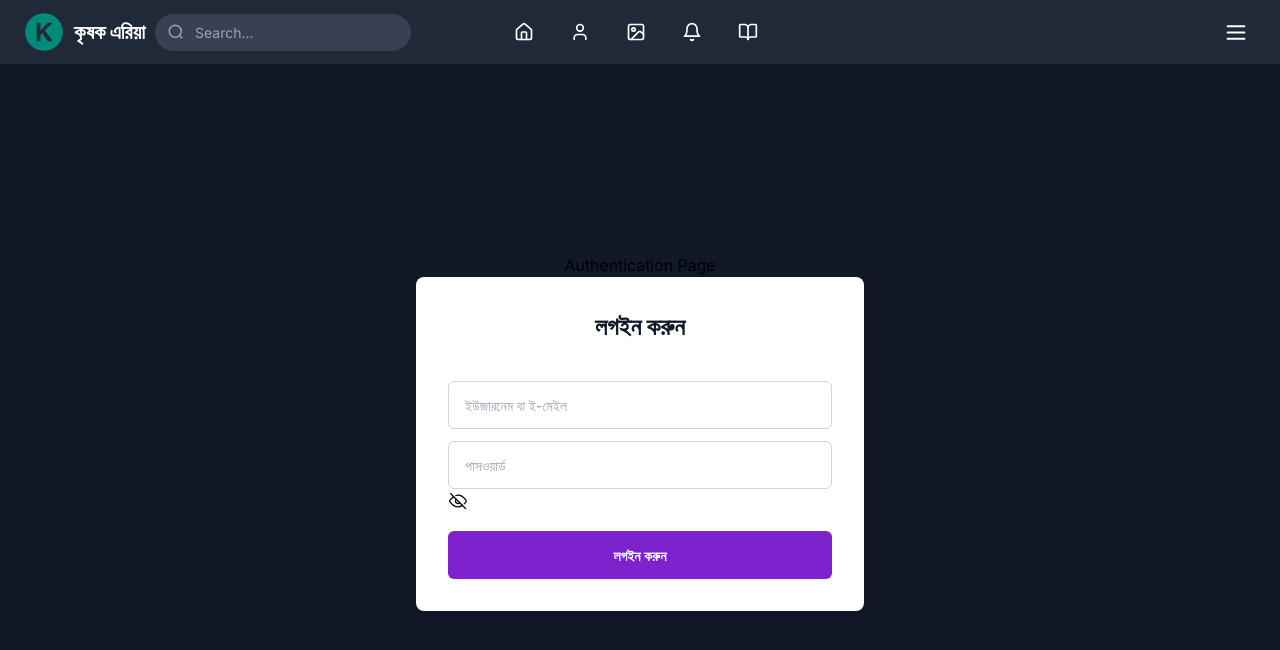
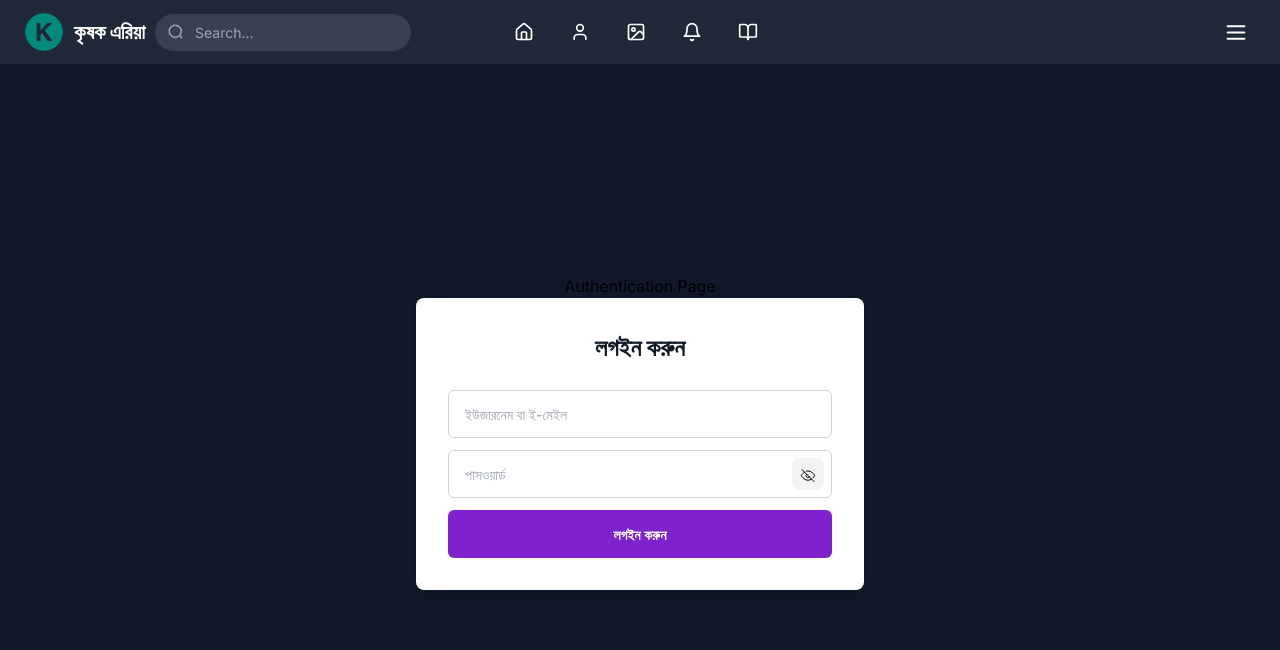
Before and after one commit to asianprogrammer/Farmer-Network, a React (Vite) app: page /auth in a window 1280 px wide. Shown: the top 650 px of the page. Built offline with nearby package versions, Linux system fonts and the light colour scheme.

Commit message:
Login form style done

```diff
--- a/src/assets/styles/Auth.css
+++ b/src/assets/styles/Auth.css
@@ -19,7 +19,6 @@
 .auth-page input {
   width: 100%;
   height: 3rem;
-  margin-top: 0.75rem;
   padding: 0.5rem 1rem;
   font-size: 0.875rem;
   font-weight: 500;
@@ -28,6 +27,39 @@
   border-radius: 0.375rem;
   outline: none;
   color: black;
+}
+
+.auth-page .gap {
+    margin-top: 0.75rem;
+}
+
+.auth-page .wrapper {
+  width: 100%;
+  height: 100%;
+  position: relative;
+}
+
+.auth-page .wrapper input {
+  position: relative;
+}
+
+.auth-page .showHide {
+  right: 0.5rem;
+  width: 2rem;
+  height: 2rem;
+  bottom: 0.5rem;
+  padding: 0.5rem;
+  border-radius: var(--radius);
+  background-color: rgba(0, 0, 0, 0.048);
+  position: absolute;
+}
+
+.auth-page .showHide:hover {
+  background-color: rgba(0, 0, 0, 0.08);
+}
+
+.auth-page .showHide:focus {
+  box-shadow: 0 0 0 2px #9333ea;
 }
 
 .auth-page .submit {
@@ -83,6 +115,7 @@
   padding-top: 0.75rem;
   padding-bottom: 0.75rem;
   border-radius: 0.375rem;
+  margin-top: 0.75rem;
 }
 
 .spinner {
--- a/src/features/auth/components/Login.jsx
+++ b/src/features/auth/components/Login.jsx
@@ -43,7 +43,7 @@ export default function Login() {
     <form onSubmit={handleSubmit} noValidate className="login">
       <div className="title">লগইন করুন</div>
 
-      <div>
+      <div className="gap">
         <input
           type="text"
           value={formData.username}
@@ -55,7 +55,7 @@ export default function Login() {
         />
       </div>
 
-      <div>
+      <div className="gap">
         <div className="wrapper">
           <input
             type={showPassword ? "text" : "password"} // Toggle type
@@ -84,13 +84,7 @@ export default function Login() {
       )}
 
       <button type="submit" className="submit" disabled={isSubmitting}>
-        {isSubmitting ? (
-          <>
-            <div className="spinner"></div> লগইন হচ্ছে...
-          </>
-        ) : (
-          "লগইন করুন"
-        )}
+        {isSubmitting ? (<> <div className="spinner"></div> লগইন হচ্ছে... </>) : ("লগইন করুন")}
       </button>
 
       {status && (
```
